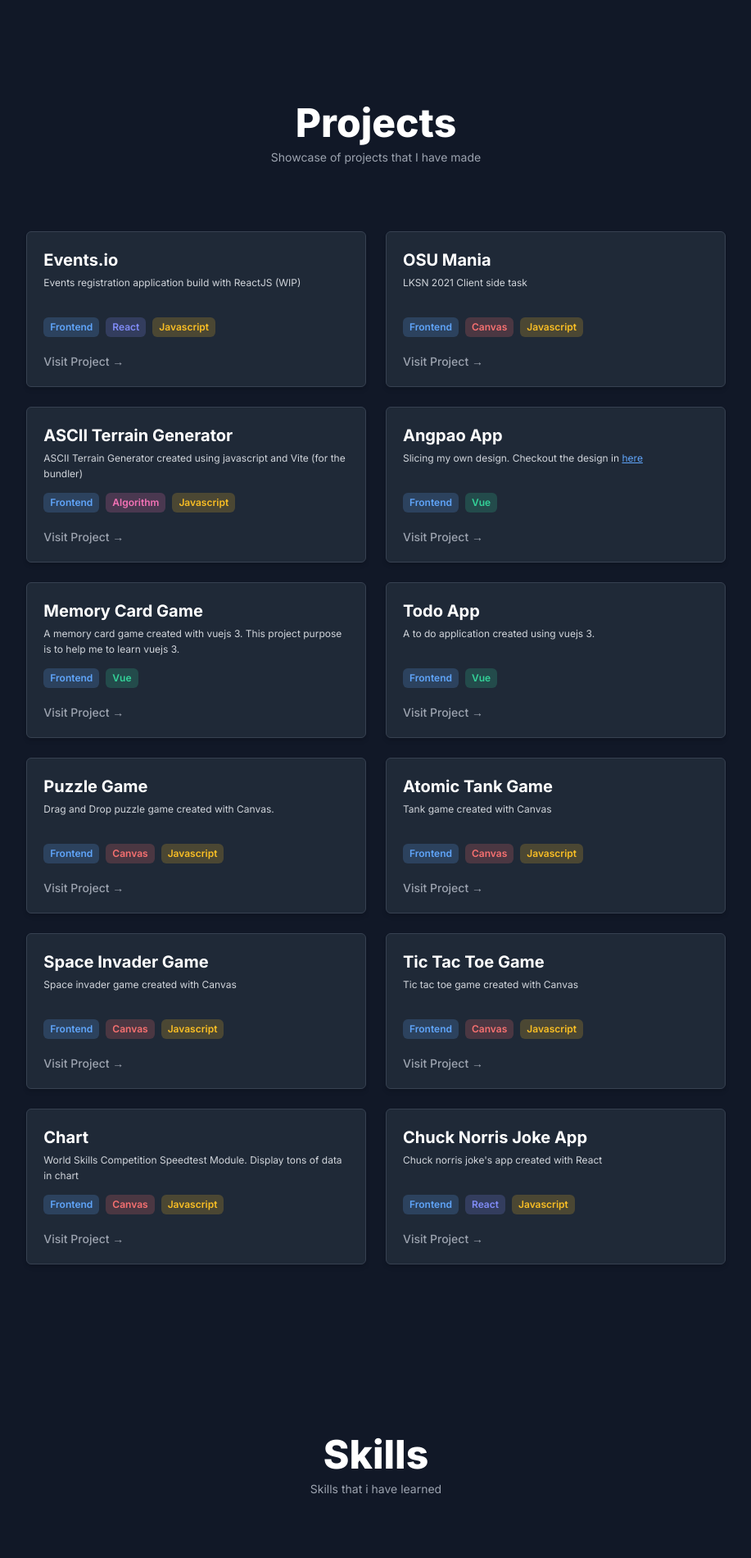
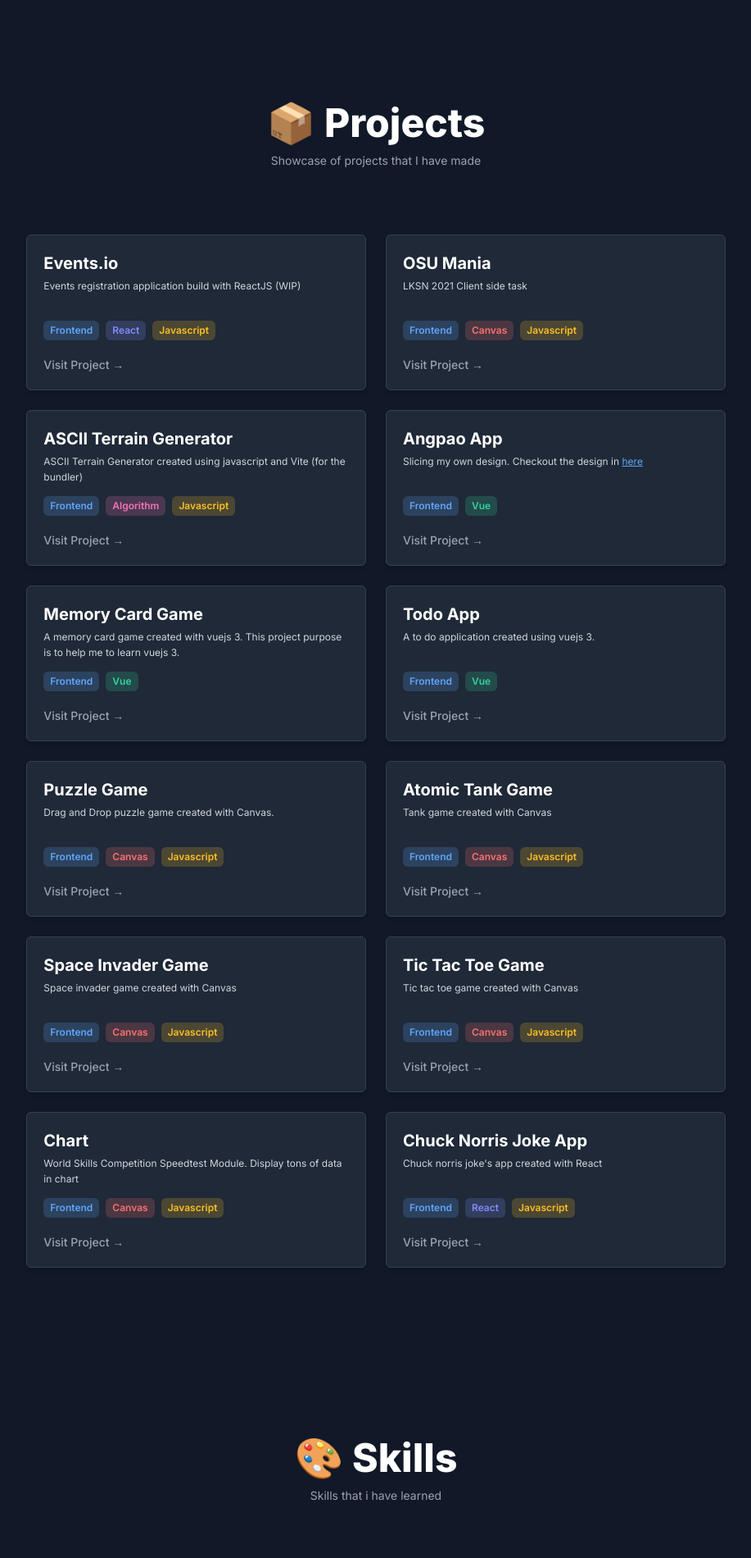
Before and after one commit to Erik3010/erik3010.github.io, a website built with Vite: page index.html in a window 1280 px wide. Shown: the part 580-2480 px from the top of the page at 82% size, without its empty margins (181-1098 px from the left). Built offline with nearby package versions, Linux system fonts and the light colour scheme.

Commit message:
feat: add some text

```diff
--- a/index.html
+++ b/index.html
@@ -63,8 +63,8 @@
       <!-- portfolio section -->
       <div class="mt-32">
         <div class="text-center">
-          <h1 class="font-black sm:text-5xl text-4xl">Projects</h1>
-          <p class="mt-2 text-gray-400 text-sm">Showcase of projects that I have made</p>
+          <h1 class="font-black sm:text-5xl text-4xl">📦 Projects</h1>
+          <p class="mt-3 text-gray-400 text-sm">Showcase of projects that I have made</p>
         </div>
         <div class="mt-20 grid grid-cols-1 md:grid-cols-2 gap-6">
           <div class="portfolio-card border border-gray-700 bg-gray-800 rounded-md overflow-hidden shadow-md">
@@ -375,8 +375,8 @@
       <!-- skills section -->
       <div class="mt-32 md:mt-52">
         <div class="text-center">
-          <h1 class="font-black sm:text-5xl text-4xl">Skills</h1>
-          <p class="mt-2 text-gray-400 text-sm">Skills that i have learned</p>
+          <h1 class="font-black sm:text-5xl text-4xl">🎨 Skills</h1>
+          <p class="mt-3 text-gray-400 text-sm">Skills that i have learned</p>
         </div>
         <div class="mt-20 divide-y divide-gray-800">
           <div class="py-5" id="frontend">
```
